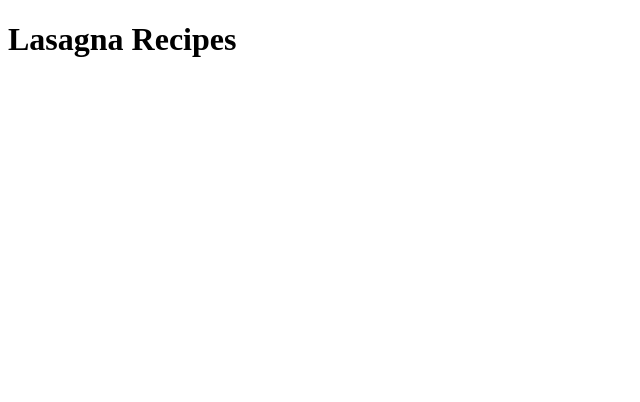
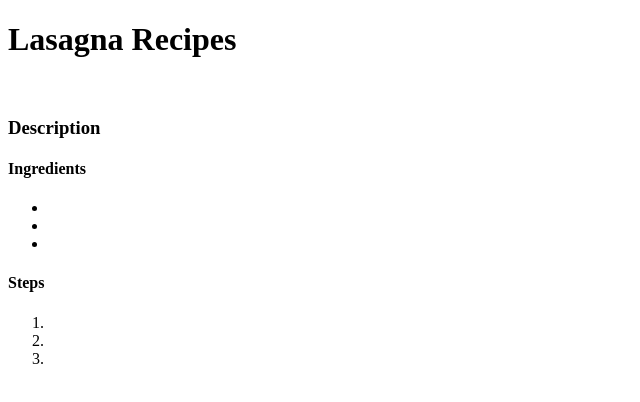
Before and after one commit to juliannade/odin-recipes, a plain HTML site: page recipes/lasagna.html in a window 1280 px wide. Shown: the whole page, without its empty margins (0-640 px from the left). Drawn offline with Linux system fonts and the light colour scheme.

Commit message:
added recipe page structure

```diff
--- a/recipes/lasagna.html
+++ b/recipes/lasagna.html
@@ -8,5 +8,21 @@
 </head>
 <body>
     <h1>Lasagna Recipes</h1>
+    <img src="" alt="">
+    <h3>Description</h3>
+    <p></p>
+    <p></p>
+    <h4>Ingredients</h4>
+    <ul>
+<li></li>
+<li></li>
+<li></li>
+    </ul>
+    <h4>Steps</h4>
+    <ol>
+<li></li>
+<li></li>
+<li></li>
+    </ol>
 </body>
 </html>
```
